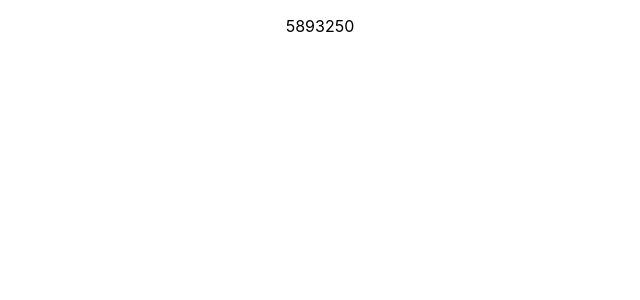
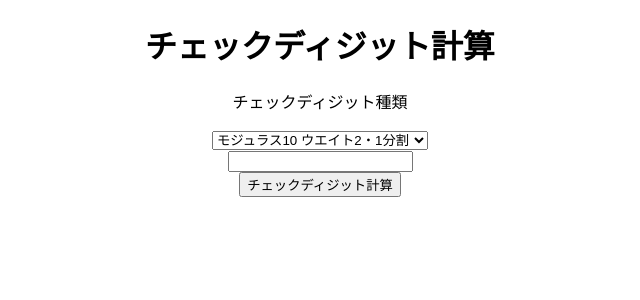
Before and after one commit to rockhopper-penguin/check-digit, a React (Create React App) app in the folder app/: page / in a window 1280 px wide. Shown: the top 300 px of the page, without its empty margins (320-960 px from the left). Built offline with nearby package versions, Linux system fonts and the light colour scheme.

Commit message:
チェックディジットを求めるタイプとチェックディジットを求めたい値を入力する

```diff
--- a/app/src/App.tsx
+++ b/app/src/App.tsx
@@ -1,20 +1,52 @@
-import React from 'react';
-import './App.css';
-import { CheckDigit } from './checkDigit';
+import React, { useState } from "react";
+import "./App.css";
+import { CheckDigit } from "./checkDigit";
+import Const from "./const";
 
 function App() {
-  const CheckDigitElement = () => {
-    const cd = new CheckDigit
-    const mod10 = cd.mod10()
+  // チェックディジットを求めるタイプ
+  const [selectType, setSelectType] = useState<
+    string | number | readonly string[] | undefined
+  >(0);
+  // チェックディジットを求める値
+  const [inputValue, setInputValue] = useState<
+    string | number | readonly string[] | undefined
+  >(undefined);
 
-    return (
-      <p>{ mod10 }</p>
-    )
-  }
+  /**
+   * チェックディジットを求める
+   * @returns チェックディジットを含んだ値
+   */
+  const getCheckDigit = (): string => {
+    const cd = new CheckDigit();
+    return cd.getCd(Number(selectType), Number(inputValue))
+  };
 
   return (
     <div className="App">
-      <CheckDigitElement />
+      <h1>チェックディジット計算</h1>
+      <div>
+        <p>チェックディジット種類</p>
+        <select
+          value={selectType}
+          onChange={(event) => setSelectType(event.target.value)}
+        >
+          {Const.CHECK_DIGIT_TYPE.map((val) => {
+            return <option value={val.selectType}>{val.name}</option>;
+          })}
+        </select>
+      </div>
+      <div>
+        <input
+          type="number"
+          value={inputValue}
+          onChange={(event) => setInputValue(event.target.value)}
+        />
+      </div>
+      <div>
+        <button onClick={() => {getCheckDigit()}}>チェックディジット計算</button>
+      </div>
+      <div><p>{getCheckDigit()}</p></div>
     </div>
   );
 }
--- a/app/src/checkDigit.ts
+++ b/app/src/checkDigit.ts
@@ -3,7 +3,11 @@ import { Mod10 } from "./calcFunc/mod10"
 export class CheckDigit {
     mod10 = () => {
         const mod10 = new Mod10
-        return mod10.mod10w2Split(589325)
-        return 'モジュラス10'
+        // return mod10.mod10w2Split(589325)
+        return mod10.mod10w2(5423589)
+    }
+
+    getCd = (type: number, value: number): string => {
+        return ''
     }
 }
--- /dev/null
+++ b/app/src/const.ts
@@ -0,0 +1,20 @@
+export default class Const {
+    /** チェックディジット種類 */
+    static CHECK_DIGIT_TYPE: {name: string, selectType: number}[] = [
+        /** モジュラス10ウエイト2・1分割 */
+        {name: 'モジュラス10 ウエイト2・1分割', selectType: 0},
+        /** モジュラス10ウエイト2 */
+        {name: 'モジュラス10 ウエイト2', selectType: 1},
+        /** モジュラス10ウエイト3 */
+        {name: 'モジュラス10 ウエイト3', selectType: 2},
+    ]
+
+    static TYPE = {
+        /** モジュラス10 ウエイト2・1分割 */
+        MOD10W2_SPLIT: 0,
+        /** モジュラス10 ウエイト2 */
+        MOD10W2:1,
+        /** モジュラス10 ウエイト3 */
+        MOD10W3:2,
+    }
+}
```
